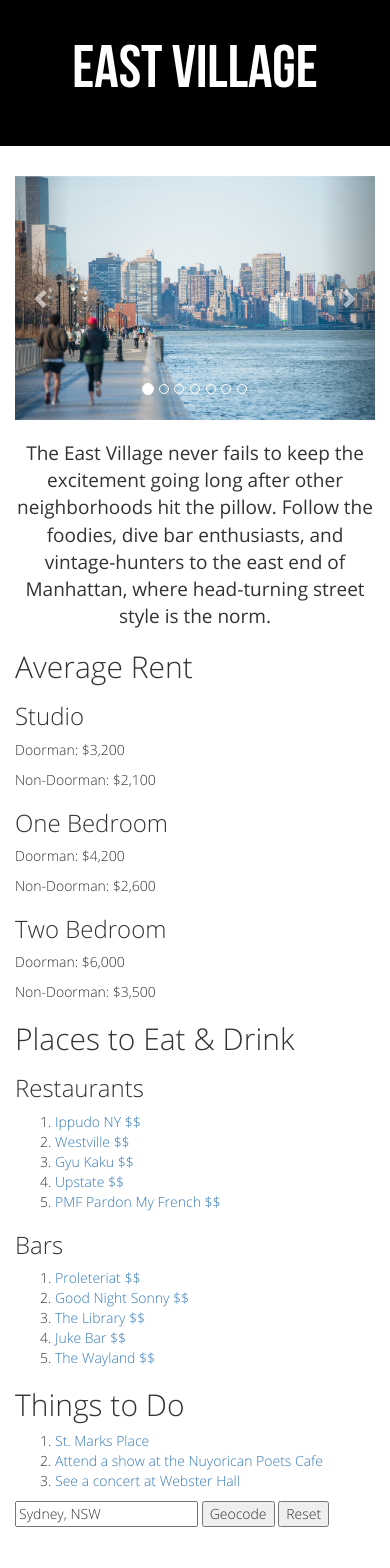
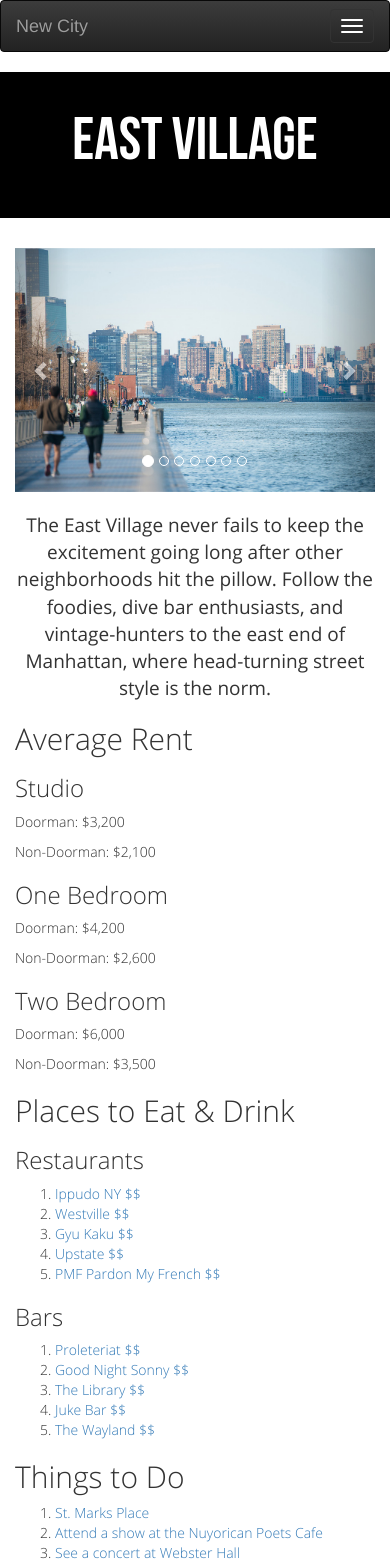
Before and after one commit to nuvention-web/new-city, a Django app: template NewCityHosting/public/templates/neighborhood_guide.html in a window 390 px wide. Shown: the top 1568 px of the page. Before the commit the page ends 1527 px from the top, so only its background shows below. Run offline with Django 3.2, Linux system fonts and the light colour scheme; the template is opened without the code that fills it, so the values that code supplies are empty; some libraries are stand-ins or nearby versions.

Commit message:
fix nav bar and add map to neigh guide

```diff
--- a/NewCityHosting/public/templates/dashboard.html
+++ b/NewCityHosting/public/templates/dashboard.html
@@ -33,7 +33,6 @@
       <div class="collapse navbar-collapse" id="bs-example-navbar-collapse-1">
         <ul class="nav navbar-nav">
           <li class="active"><a href="http://newcity.parseapp.com/templates/dashboard.html">Dashboard <span class="sr-only">(current)</span></a></li>
-          <li><a href="#">Articles</a></li>
         </ul>
       </div><!-- /.navbar-collapse -->
     </div><!-- /.container-fluid -->
--- a/NewCityHosting/public/templates/mainform.html
+++ b/NewCityHosting/public/templates/mainform.html
@@ -33,7 +33,6 @@
       <div class="collapse navbar-collapse" id="bs-example-navbar-collapse-1">
         <ul class="nav navbar-nav">
           <li class="active"><a href="http://newcity.parseapp.com/templates/dashboard.html">Dashboard <span class="sr-only">(current)</span></a></li>
-          <li><a href="#">Articles</a></li>
         </ul>
       </div><!-- /.navbar-collapse -->
     </div><!-- /.container-fluid -->
--- a/NewCityHosting/public/templates/neighborhood_guide.html
+++ b/NewCityHosting/public/templates/neighborhood_guide.html
@@ -16,19 +16,40 @@
   <meta content="text/html; charset=utf-8" http-equiv="Content-Type">
 
   <link rel="stylesheet" href="../css/outputStyle.css"> <!-- customized CSS -->
-  <link rel="stylesheet" href="../js/main.css"> <!-- customized CSS -->
-
+  <!-- <link rel="stylesheet" href="../css/main.css"> <!-- customized CSS -->
+  <style>
+    #map {
+        height: 500px;
+      }
+  </style>
 </head>
 
 <body>
+  <nav class="navbar navbar-inverse">
+    <div class="container-fluid">
+      <!-- Brand and toggle get grouped for better mobile display -->
+      <div class="navbar-header">
+        <button type="button" class="navbar-toggle collapsed" data-toggle="collapse" data-target="#bs-example-navbar-collapse-1" aria-expanded="false">
+          <span class="sr-only">Toggle navigation</span>
+          <span class="icon-bar"></span>
+          <span class="icon-bar"></span>
+          <span class="icon-bar"></span>
+        </button>
+        <a class="navbar-brand" href="http://newcity.parseapp.com/index.html">New City</a>
+      </div>
+      <!-- Collect the nav links, forms, and other content for toggling -->
+      <div class="collapse navbar-collapse" id="bs-example-navbar-collapse-1">
+        <ul class="nav navbar-nav">
+          <li class="active"><a href="http://newcity.parseapp.com/templates/dashboard.html">Dashboard <span class="sr-only">(current)</span></a></li>
+        </ul>
+      </div><!-- /.navbar-collapse -->
+    </div><!-- /.container-fluid -->
+  </nav>
   <div class="jumbotron">
     <div class="container">
-      <header id="headTitle">
-        East Village
-      </header>
+      <header id="headTitle">EAST VILLAGE</header>
       </div>
     </div>
-  </div>
 
   <div class="container">
     <!-- Example row of columns -->
@@ -133,21 +154,21 @@
         </ol>
 
        </div>
-    </div>
-    <div class="row">
-      <div class="col-md-6" id="bodyText">
+    <!-- <div class="row"> -->
+      <div class="col-md-6">
 
       <!-- HERE is where the map goes -->
-        <div id="map" style="float:left;width:70%; height:100%"></div>
+        <div id="map"></div>
         <div id="directionsPanel" style="float:right;width:30%;height 100%"></div>
         <div id="floating-panel">
           <input id="address" type="textbox" value="Sydney, NSW">
           <input id="submit" type="button" value="Geocode">
           <input id="reset" type="button" value="Reset">
         </div>
-        <!-- <div id="map"></div> -->
+    <!--     <div id="map"></div> -->
       </div>
     </div>
+  </div>
 
 <script>
 var directionsDisplay;
@@ -499,5 +520,7 @@ function calcRoute(start, destination) {
   });
 }
 </script>
+<script src="https://maps.googleapis.com/maps/api/js?key=AIzaSyBYmG4gAZ9WUF9POl862TulXhpJZbrk3ew&signed_in=true&callback=initMap"
+        async defer></script>
 </body>
 </html>
--- a/NewCityHosting/public/templates/task.html
+++ b/NewCityHosting/public/templates/task.html
@@ -33,7 +33,6 @@
       <div class="collapse navbar-collapse" id="bs-example-navbar-collapse-1">
         <ul class="nav navbar-nav">
           <li class="active"><a href="http://newcity.parseapp.com/templates/dashboard.html">Dashboard <span class="sr-only">(current)</span></a></li>
-          <li><a href="#">Articles</a></li>
         </ul>
       </div><!-- /.navbar-collapse -->
     </div><!-- /.container-fluid -->
--- a/NewCityHosting/public/templates/tiptricks.html
+++ b/NewCityHosting/public/templates/tiptricks.html
@@ -34,7 +34,6 @@
       <div class="collapse navbar-collapse" id="bs-example-navbar-collapse-1">
         <ul class="nav navbar-nav">
           <li class="active"><a href="http://newcity.parseapp.com/templates/dashboard.html">Dashboard <span class="sr-only">(current)</span></a></li>
-          <li><a href="#">Articles</a></li>
         </ul>
       </div><!-- /.navbar-collapse -->
     </div><!-- /.container-fluid -->
```
Also changed, not shown: NewCityHosting/public/templates/maptest.html (+10 -7 lines), NewCityHosting/public/templates/myform.html (+30 -0 lines).
